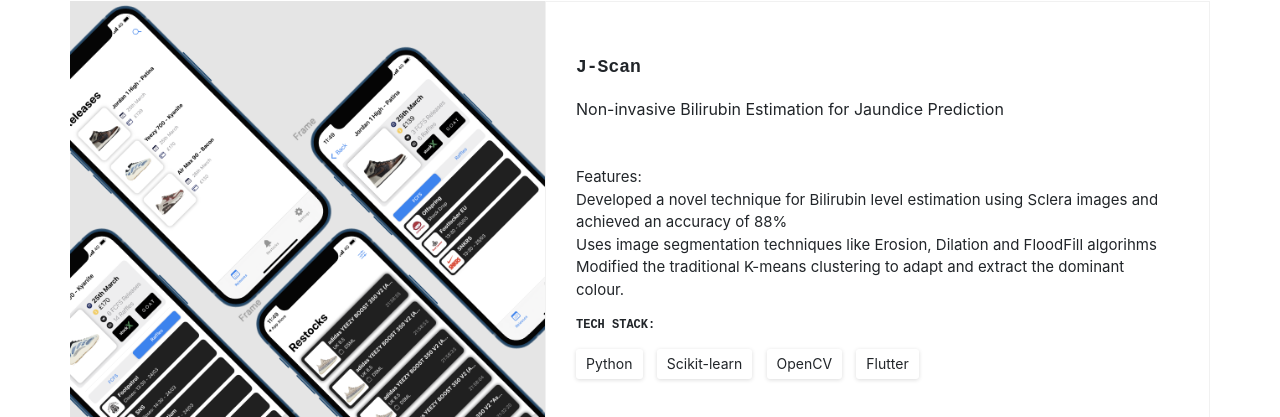
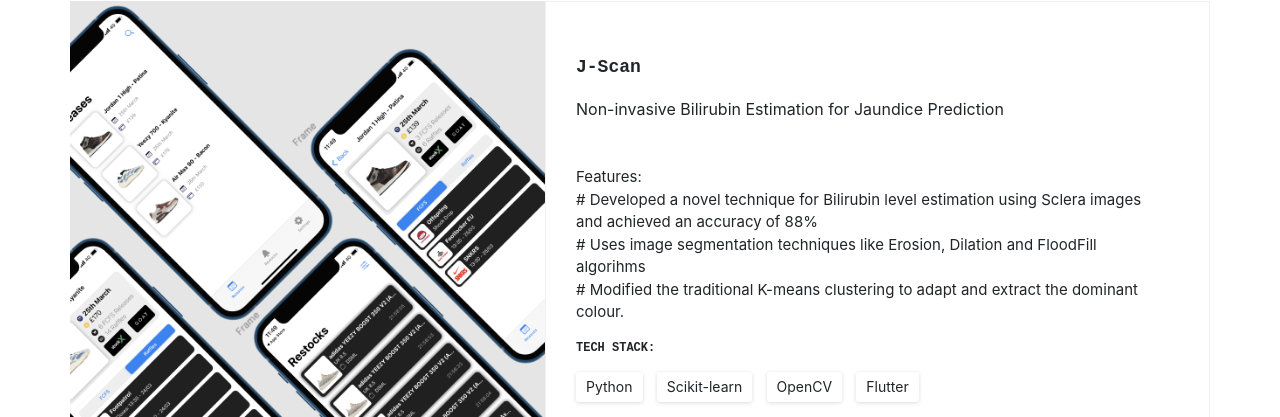
Before and after one commit to k-rishabh6172/k-rishabh6172.github.io, a plain HTML site: page index.html in a window 1280 px wide. Shown: the part 1132-1549 px from the top of the page. Drawn offline with nearby package versions, Linux system fonts and the light colour scheme; a web font is replaced by a local one.

Commit message:
Update index.html

```diff
--- a/index.html
+++ b/index.html
@@ -145,9 +145,9 @@
                         Non-invasive Bilirubin Estimation for Jaundice Prediction
                         <ul>
                             Features:
-                        <li> Developed a novel technique for Bilirubin level estimation using Sclera images and achieved an accuracy of 88%</li>
-                        <li> Uses image segmentation techniques like Erosion, Dilation and FloodFill algorihms</li>
-                        <li> Modified the traditional K-means clustering to adapt and extract the dominant colour.</li>
+                        <li> # Developed a novel technique for Bilirubin level estimation using Sclera images and achieved an accuracy of 88%</li>
+                        <li> # Uses image segmentation techniques like Erosion, Dilation and FloodFill algorihms</li>
+                        <li> # Modified the traditional K-means clustering to adapt and extract the dominant colour.</li>
                         </ul>
                         </p>
                         <p class="project-card__stack">Tech stack:</p>
```
